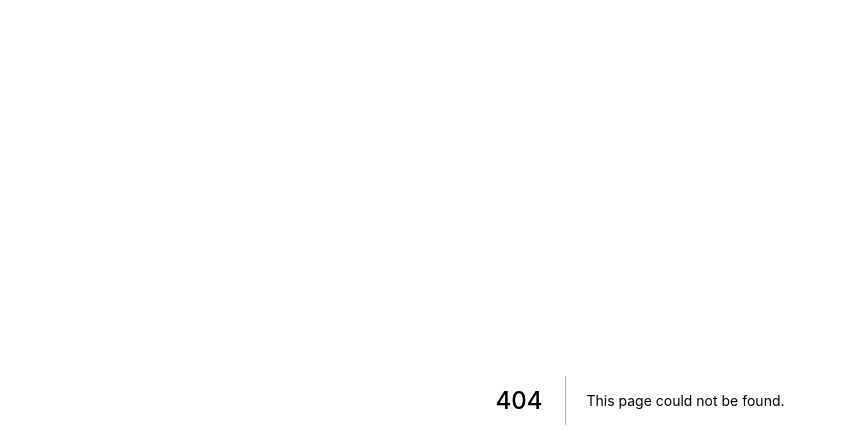
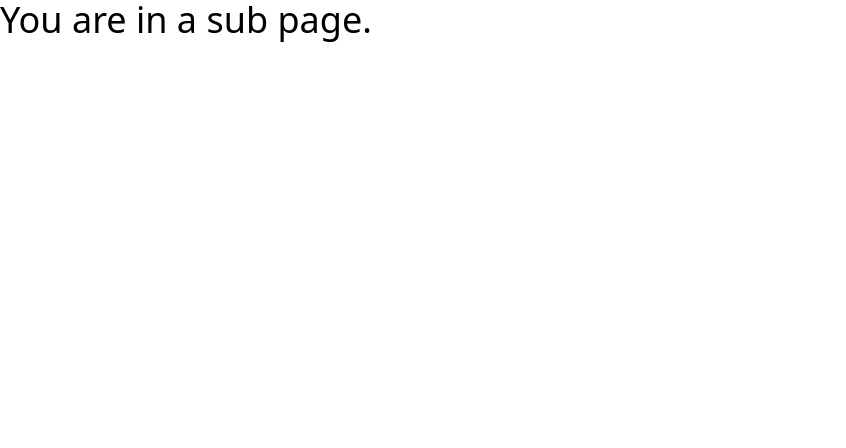
Before and after one commit to udon-code-studios/bible-dev, a Next.js app: page /sub-page in a window 1280 px wide. Before the commit this address had no page. Shown: the top 448 px of the page, without its empty margins (0-846 px from the left). Built offline with nearby package versions, Linux system fonts and the light colour scheme.

Commit message:
testing page tree

```diff
--- /dev/null
+++ b/pages/sub-page/index.js
@@ -0,0 +1,17 @@
+import Head from 'next/head'
+
+export default function SubPage() {
+  return (
+    <div>
+      <Head>
+        <title>Sub Page</title>
+      </Head>
+
+      <main>
+        <h1 className="text-4xl">
+          You are in a sub page.
+        </h1>
+      </main>
+    </div>
+  )
+}
```
